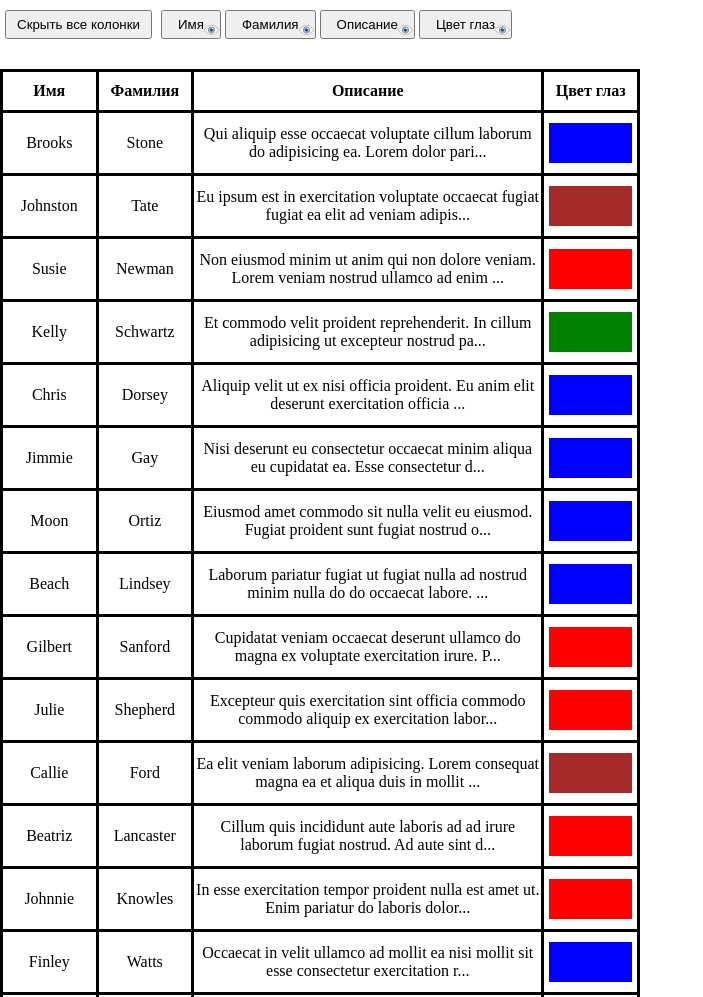
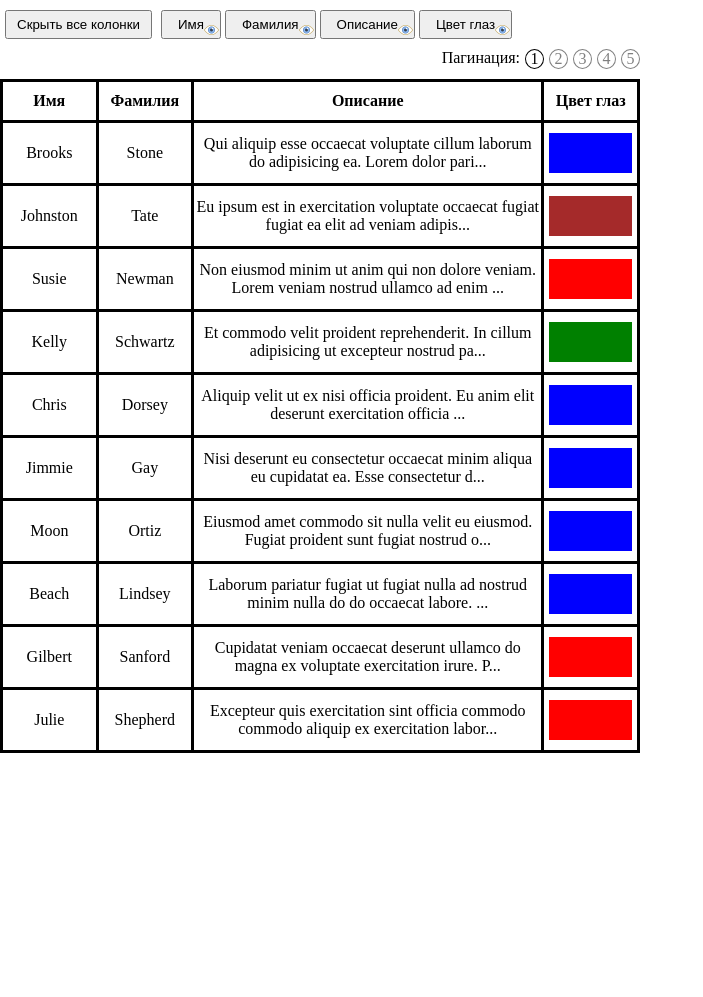
Before and after one commit to AknietKh/Infotecs_tz, a plain HTML site: page index.html in a window 1280 px wide. Shown: the top 997 px of the page, without its empty margins (0-703 px from the left). After the commit the page ends 800 px from the top, so only its background shows below. Drawn offline with Linux system fonts and the light colour scheme.

Commit message:
Добавляет постраничный вывод данных

```diff
--- a/src/index.js
+++ b/src/index.js
@@ -26,6 +26,7 @@ function getData() {
 //При прорисовке данных в колонке "Описание" обрезает about до длины th "Описание" (aboutLength ) деленное на 4.
 //aboutThLength / 4 примерно равно кол-ву символов, которые влезут 2-мя строками в ячейку about
 
+/*СТАРАЯ РЕАЛИЗАЦИЯ БЕЗ ПОСТРАНИЧНОГО ВЫВОДА ДАННЫХ
 function renderCell(data) {
   const tableData = document.querySelector('.main-data');
   const aboutTh = document.querySelector('.about');
@@ -47,8 +48,80 @@ function renderCell(data) {
     td = rowTable.querySelector('.eye-color');
     eyeColor(td);
   });
+}*/
+function renderCell(data, pagNum = '1') {
+  const tableData = document.querySelector('.main-data');
+  const aboutTh = document.querySelector('.about');
+  const aboutThLength = aboutTh.clientWidth;
+  let count;
+  if (pagNum === '1') {
+      count = 0;
+  } else {
+      count = 10 * (pagNum - 1);
+  }
+
+  tableData.innerHTML = '';
+
+  while (count < 10 * pagNum) {
+      const rowTable = document.createElement('tr');
+      rowTable.className = 'data-row';
+      rowTable.innerHTML = `
+        <td class='first-name _cell' data-type='text'>${data.JSON[count].name.firstName}</td>
+        <td class='last-name _cell' data-type='text'>${data.JSON[count].name.lastName}</td>
+        <td class='about _cell' data-type='text'>${data.JSON[count].about.slice(0, (aboutThLength / 4 )) + '...'}</td>
+        <td class='eye-color _cell' data-type='text'>${data.JSON[count].eyeColor}</td>
+      `;
+
+      tableData.append(rowTable);
+      td = rowTable.querySelector('.eye-color');
+      eyeColor(td);
+      count++;
+  }
 }
 
+//функция отрисовывает пагинацию и вызывает функицю отрисовки таблицы с аргументами
+//data - клонированные данные из json
+//item.textContent - страница, которую нужно отобразить
+function pagination(data) {
+  const table = document.querySelector('.table');
+  const pageCount = data.JSON.length / 10;
+  const pagination = document.createElement('div');
+  const pagText = document.createElement('span');
+  pagination.className = 'pagination';
+  pagText.textContent = 'Пагинация:';
+  pagination.append(pagText);
+
+  for (let i = 0; i < pageCount; i++) {
+      const pagNum = document.createElement('div');
+      pagNum.className = 'pagination-number';
+      pagNum.innerHTML = i + 1;
+      if (i === 0) pagNum.classList.add('current-pagination');
+      pagination.append(pagNum);
+  }
+  table.insertAdjacentElement('beforebegin', pagination);
+
+  const pagNums = pagination.querySelectorAll('.pagination-number');
+  pagNums.forEach((item, i) => {
+      item.addEventListener('click', () => {
+        console.log(i);
+        activePage(i);
+        renderCell(data, item.textContent);
+      });
+  })
+}
+
+//показывает активную страницу на пагинации
+function activePage(pagNum) {
+  const pagNums = document.querySelectorAll('.pagination-number');
+    console.log(pagNum);
+    pagNums.forEach((item, i) => {
+      if (item.classList.contains('current-pagination') && i !== pagNum) {
+        item.classList.remove('current-pagination');
+      } else if (!item.classList.contains('current-pagination') && i === pagNum) {
+        item.classList.add('current-pagination')
+      }
+    })
+  }
 //end прорисовка таблицы
 
 //Сортировка.
@@ -121,17 +194,6 @@ function editData() {
     if (!table.contains(row)) return; //проверка, прендалежит ли row нашей таблице.
 
     editForm.style.cssText = `display: block;  top: ${row.offsetTop}px; left: ${row.offsetWidth + 20}px;`;
-    /*inputs.forEach((input, i) => {
-      if (row.cells[i].classList.contains('about')) i++;
-      if(row.cells[i].classList.contains('eye-color')){
-        input.value = row.cells[i].firstChild.innerHTML;
-      } else {
-        input.value = row.cells[i].innerHTML;
-      }
-    })
-    textarea.value = row.cells[2].innerHTML;*/
-
-    //мало input-ов в форме радактирования, лучше без цикла обойтись
 
     inputs[0].value = row.cells[0].innerHTML;
     inputs[1].value = row.cells[1].innerHTML;
@@ -143,7 +205,6 @@ function editData() {
 
   //При нажатии на кнопку редактирования btnEdit содержимое ячеек строкы заменяется на содержимое формы
   btnEdit.addEventListener('click', () => {
-
 
     CHANGE_ROW.cells[0].innerHTML = inputs[0].value;
     CHANGE_ROW.cells[1].innerHTML = inputs[1].value;
@@ -236,6 +297,7 @@ window.addEventListener('resize', () => {
 //Сначала выполнится функция получения данных, затем все остальные
 getData().then((data) => {
   renderCell(data);
+  pagination(data);
   eventSortTable();
   editData();
   hiddenAllColumn();
--- a/style/style.css
+++ b/style/style.css
@@ -5,7 +5,6 @@
 
 .table{
   width:50%;
-  margin-top: 20px;
   border: 3px solid black;
   border-collapse: collapse;
 }
@@ -114,3 +113,30 @@ th.selected[data-order="1"]::after {
 .hidden-4 tr th:nth-child(4){
   display: none;
 }
+
+.pagination {
+  display: flex;
+  justify-content: flex-end;
+  width: 50%;
+}
+
+.pagination-number {
+  width: 17px;
+  margin-left: 5px;
+  margin-bottom: 10px;
+  border: 1px solid rgba(0, 0, 0, 0.5);
+  color: rgba(0, 0, 0, 0.5);
+  border-radius: 50%;
+  text-align: center;
+  cursor: pointer;
+}
+
+.pagination-number:active {
+  color: rgba(0, 0, 0, 1);
+  border: 1px solid rgba(0, 0, 0, 1);
+}
+
+.current-pagination {
+  color: rgba(0, 0, 0, 1);
+  border: 1px solid rgba(0, 0, 0, 1);
+}
```
